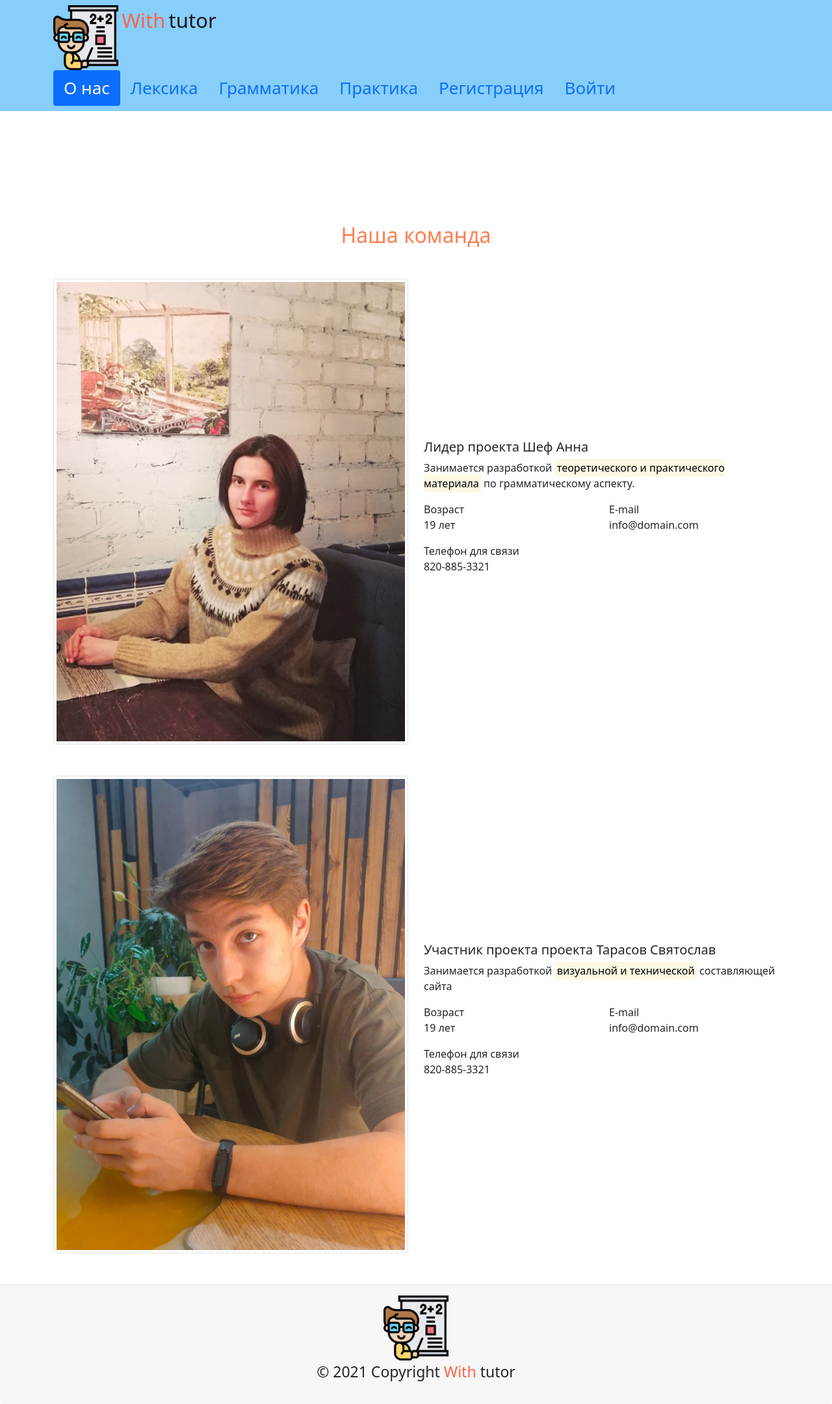
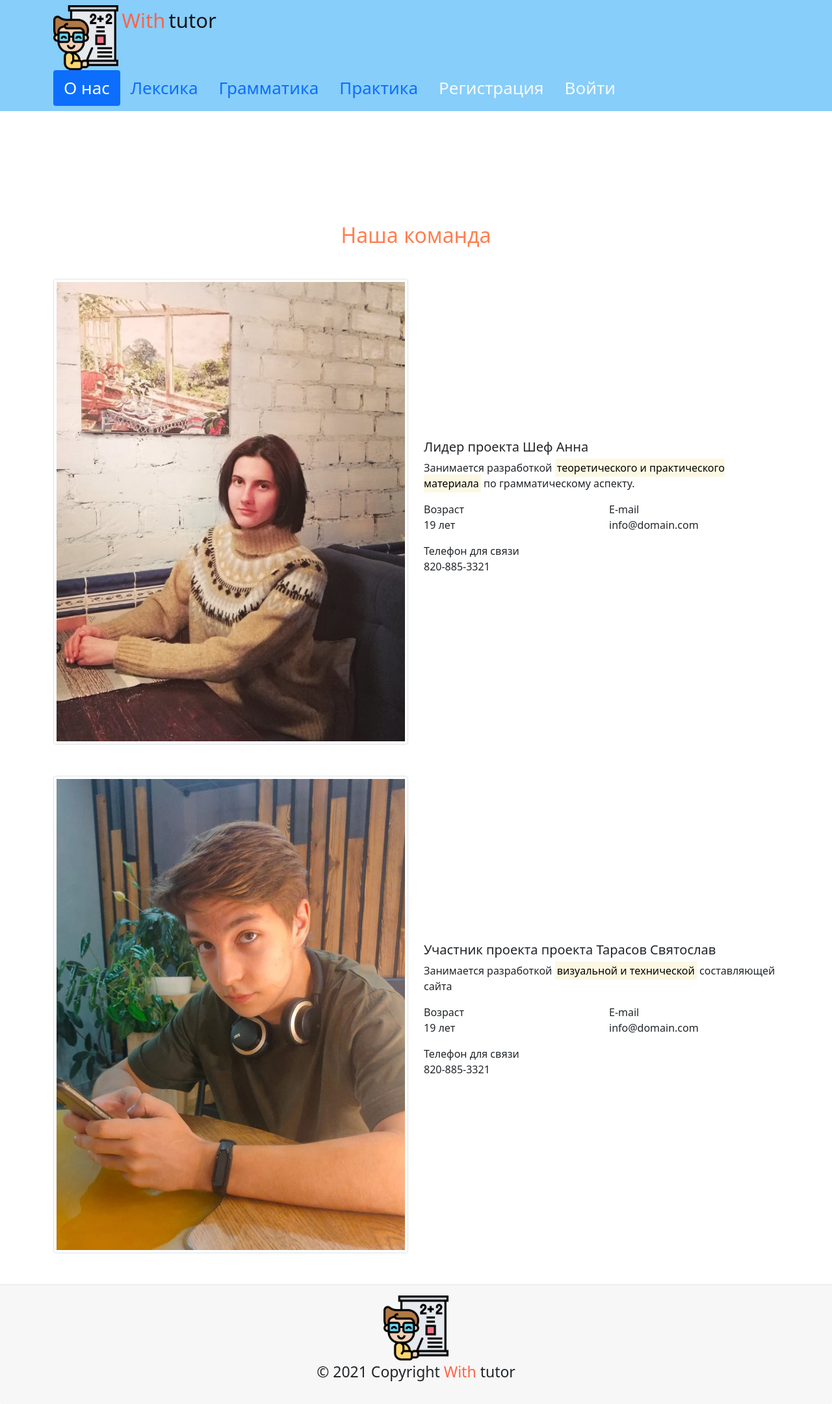
Before and after one commit to SvyatoSllav/with_tutor, a Django app: page / in a window 1280 px wide. Shown: the whole page at 65% size. Run offline with Django 3.2, Linux system fonts and the light colour scheme; some libraries are stand-ins or nearby versions; grey boxes are pictures that could not be loaded.

Commit message:
added white color to registration, login, logout buttons

```diff
--- a/with_tutor/templates/includes/header.html
+++ b/with_tutor/templates/includes/header.html
@@ -24,14 +24,14 @@
         </li>
         {% if not user.is_authenticated %}
             <li class="nav-item">
-                <a class="nav-link {% if view_name == 'users:signup' %}active{% endif %}" style='font-size:26px' href="{% url 'users:signup' %}">Регистрация</a>
+                <a class="nav-link link-light {% if view_name == 'users:signup' %}active{% endif %}" style='font-size:26px' href="{% url 'users:signup' %}">Регистрация</a>
             </li>
             <li class="nav-item">
-                <a class="nav-link {% if view_name == 'users:login' %}active{% endif %}" style='font-size:26px' href="{% url 'users:login' %}">Войти</a>
+                <a class="nav-link link-light {% if view_name == 'users:login' %}active{% endif %}" style='font-size:26px' href="{% url 'users:login' %}">Войти</a>
             </li>
         {% else %}
             <li class="nav-item">
-                <a class="nav-link {% if view_name == 'users:logout' %}active{% endif %}" style='font-size:26px' href="{% url 'users:logout' %}">Выйти</a>
+                <a class="nav-link link-light {% if view_name == 'users:logout' %}active{% endif %}" style='font-size:26px' href="{% url 'users:logout' %}">Выйти</a>
             </li>
         {% endif %}
       {% endwith %}
```
